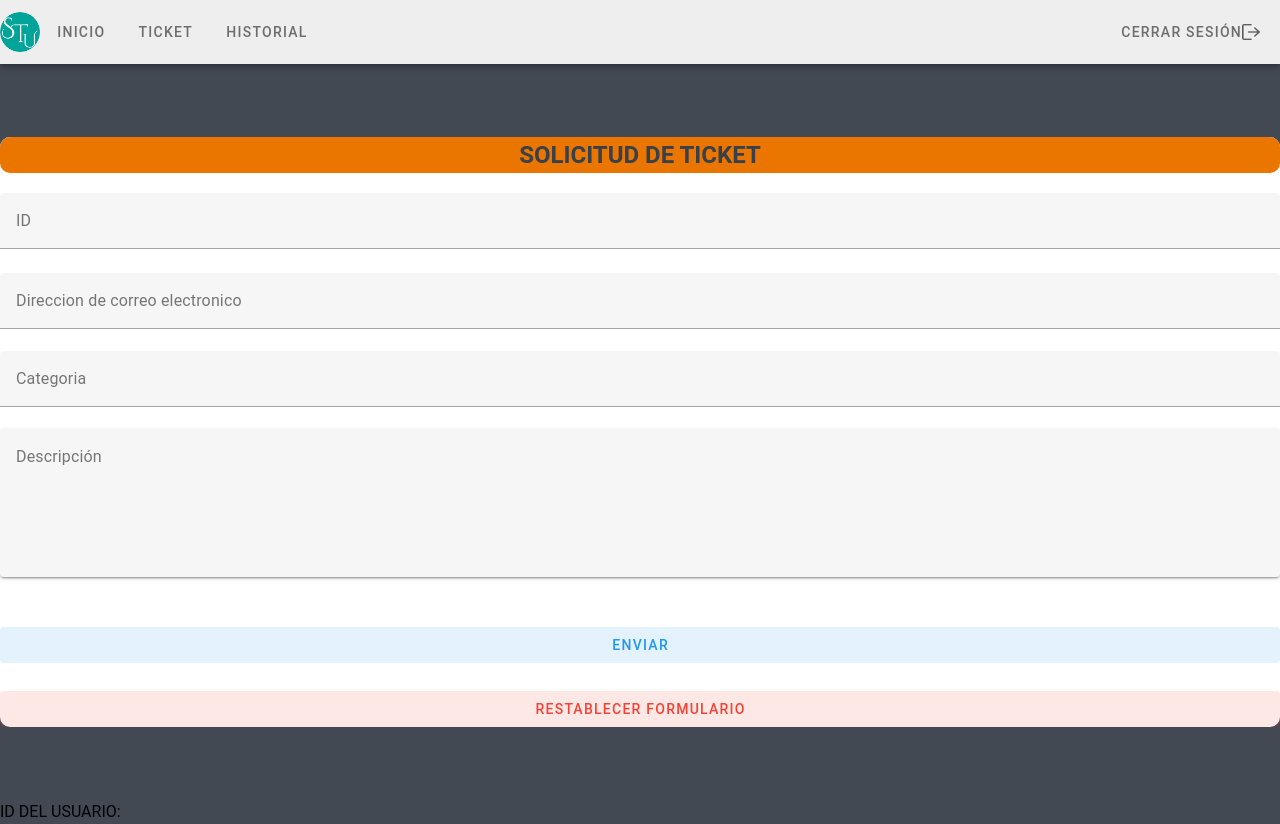
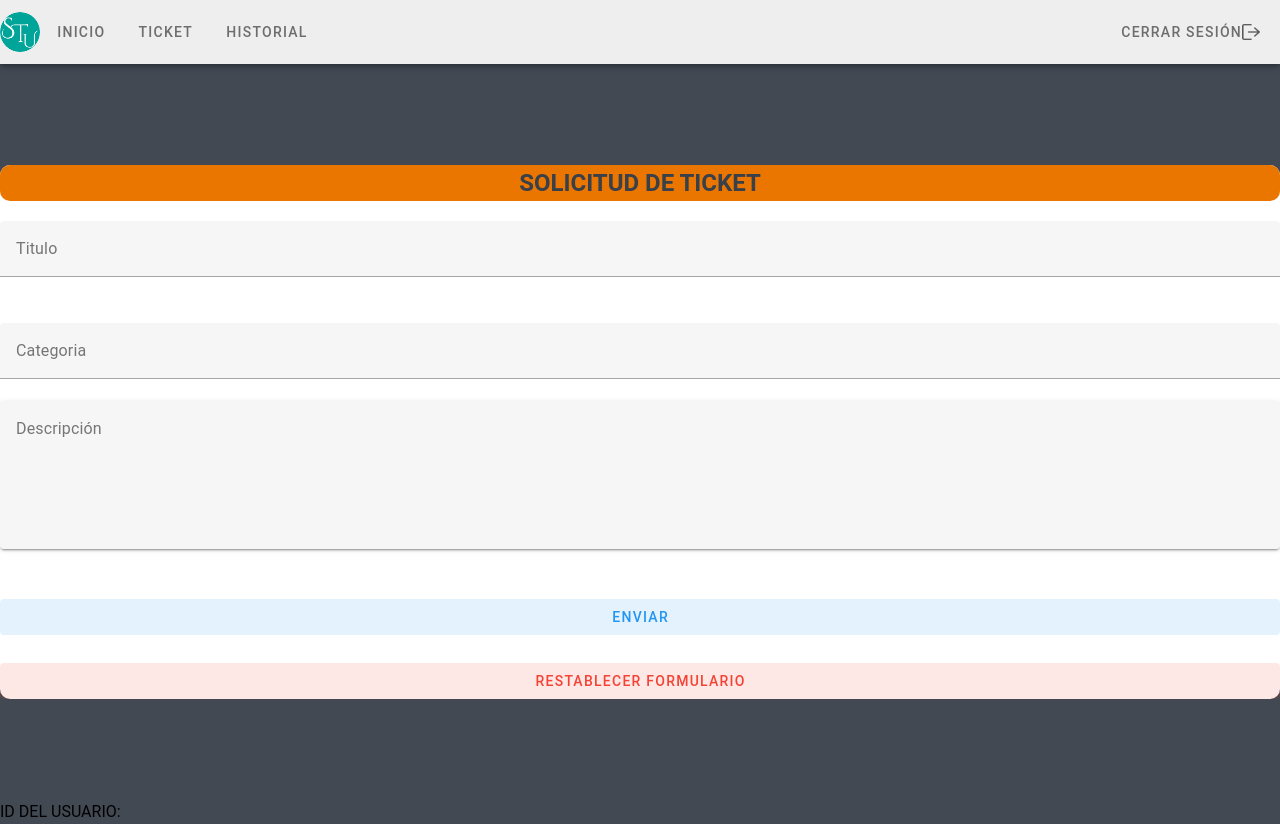
Before and after one commit to Nachowo/SistemaTickets, a Vue app in the folder Frontend_Ejemplo/: page /ticket in a window 1280 px wide. Built offline with nearby package versions, Linux system fonts and the light colour scheme.

Commit message:
detalles

```diff
--- a/Frontend_Ejemplo/src/views/HomeView.vue
+++ b/Frontend_Ejemplo/src/views/HomeView.vue
@@ -34,6 +34,7 @@ export default {
           console.log("Credenciales incorrectas. ");
         }
       } catch (error) {
+        alert("Error de conexión");
         console.error('Error al enviar la petición al backend', error);
       }
     }
@@ -99,13 +100,12 @@ export default {
         </v-responsive>
 
           <v-btn
+              class="mb-1"
+              color="surface-variant"
+              size="large"
+              variant=""
               @click="login"
-            block
-            class="mb-1"
-            color="surface-variant"
-            size="large"
-            variant=""
-            ><div class="log-in">INICIAR SESIÓN</div>
+          ><div class="log-in">INICIAR SESIÓN</div>
           </v-btn>
 
 
@@ -118,7 +118,6 @@ export default {
           >
             <RouterLink to="/invitado">
               <v-btn
-                block
                 class="mb-1"
                 size="large"
                 color="surface-variant"
--- a/Frontend_Ejemplo/src/views/InvitadoView.vue
+++ b/Frontend_Ejemplo/src/views/InvitadoView.vue
@@ -1,10 +1,28 @@
 <script>
+  import router from "@/router";
+
   export default {
     data: () => ({
       rules3: {
         required: value => !!value || 'Correo requerido',
       },
+      correoInvitado:'',
     }),
+    computed:{
+      getID(){
+        return localStorage.getItem("id_usuario");
+      }
+
+    },
+    methods:{
+      guardarCorreo(){
+        console.log("metodo");
+        localStorage.setItem("correo",this.correo);
+        console.log("guarda correo");
+        this.$router.push('/ticket');
+      },
+    }
+
   }
 </script>
 
@@ -21,11 +39,13 @@
       rounded="lg"
     >
     <div class="text-subtitle-1 text-medium-emphasis">Cuenta</div>
+      {{ getID }}
     <v-responsive
     class="mx-auto"
     max-width="400"
   >
     <v-text-field
+        v-model="correoInvitado"
       :rules="[rules3.required]"
       clearable
       hide-details="auto"
@@ -38,16 +58,16 @@
           Estimado usuario se le solicita escribir algun correo el cual podamos comunicarnos para efecto de seguimiento de su ticket.
         </v-card-text>
 
-        <RouterLink to="/about">
+
         <v-btn
-          block
-          class="mb-1"
-          color="surface-variant"
-          size="large"
-          variant=""
-        ><div class="log-in">INICIAR SESIÓN</div>
+            class="mb-1"
+            color="surface-variant"
+            size="large"
+            variant=""
+            @click="guardarCorreo"
+        ><div class="log-in">HACER TICKET</div>
         </v-btn>
-      </RouterLink>
+
     </v-card>
   </div>
 </template>
--- a/Frontend_Ejemplo/src/views/TicketView.vue
+++ b/Frontend_Ejemplo/src/views/TicketView.vue
@@ -24,7 +24,8 @@ export default {
     categoria: null,
     items: ["Mantención", "Soporte"],
     checkbox: false,
-    descripcion:''
+    descripcion:'',
+    correo2: localStorage.getItem("correo"),
 
   }),
   computed:{
@@ -73,21 +74,19 @@ export default {
         <h2 class="Titulo-FORM">SOLICITUD DE TICKET</h2>
         <v-form ref="form">
 
-          <template v-if="estaRegistrado">
-            <v-responsive class="mb-6" max-width="1800">
-              <v-text-field label="ID" hide-details="auto"></v-text-field>
-            </v-responsive>
-          </template>
+          <v-responsive class="mb-6" max-width="1800">
+            <v-text-field
+                v-model="titulo"
+                :rules="emailRules"
+                label="Titulo"
+                required
+            ></v-text-field>
+          </v-responsive>
 
-          <v-text-field
-            v-model="correo"
-            :rules="emailRules"
-            label="Direccion de correo electronico"
-            required
-          ></v-text-field>
 
           <v-select
             v-model="categoria"
+
             :items="items"
             :rules="[(v) => !!v || 'Seleccione alguna categoria']"
             label="Categoria"
```
